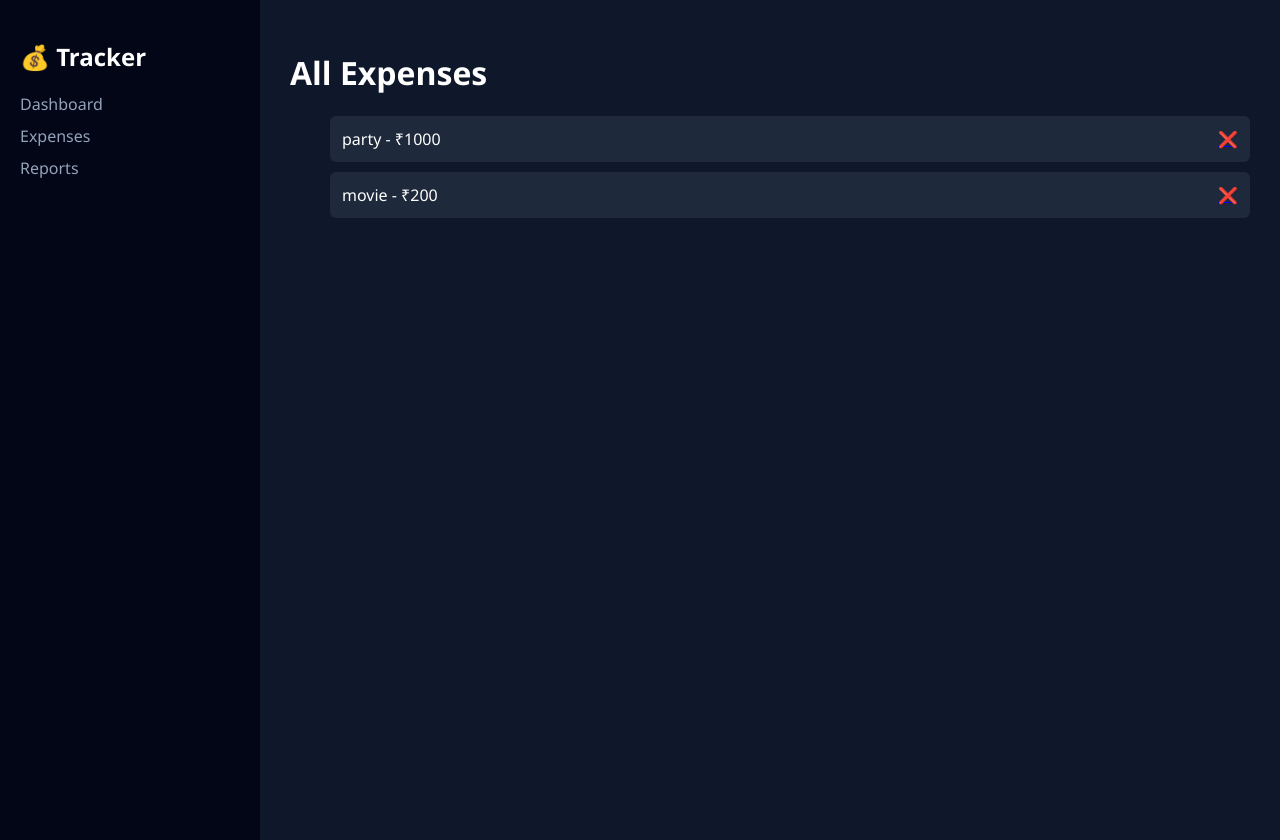
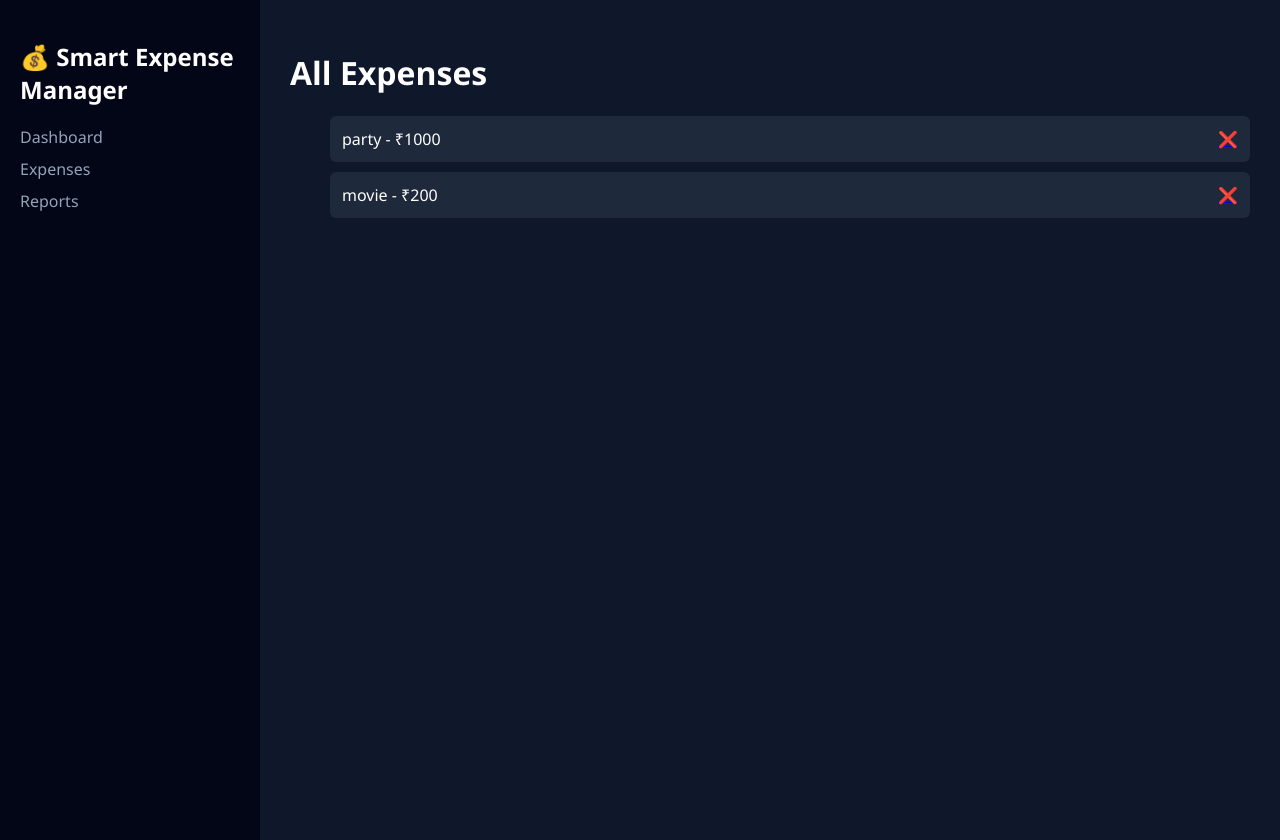
Before and after one commit to kunal7773/expense-tracker, a Flask app: page /expenses in a window 1280 px wide. Run offline with Flask 3, Linux system fonts and the light colour scheme; data comes from the database, SQL or seed files in the repository.

Commit message:
Update title and sidebar heading for expenses page

```diff
--- a/templates/expenses.html
+++ b/templates/expenses.html
@@ -1,7 +1,7 @@
 <!DOCTYPE html>
 <html>
 <head>
-    <title>Expenses</title>
+    <title>Smart Expense Manager</title>
 
 <style>
 body {
@@ -50,7 +50,7 @@
 <body>
 
 <div class="sidebar">
-    <h2>💰 Tracker</h2>
+    <h2>💰 Smart Expense Manager</h2>
     <a href="/">Dashboard</a>
     <a href="/expenses">Expenses</a>
     <a href="/reports">Reports</a>
```
